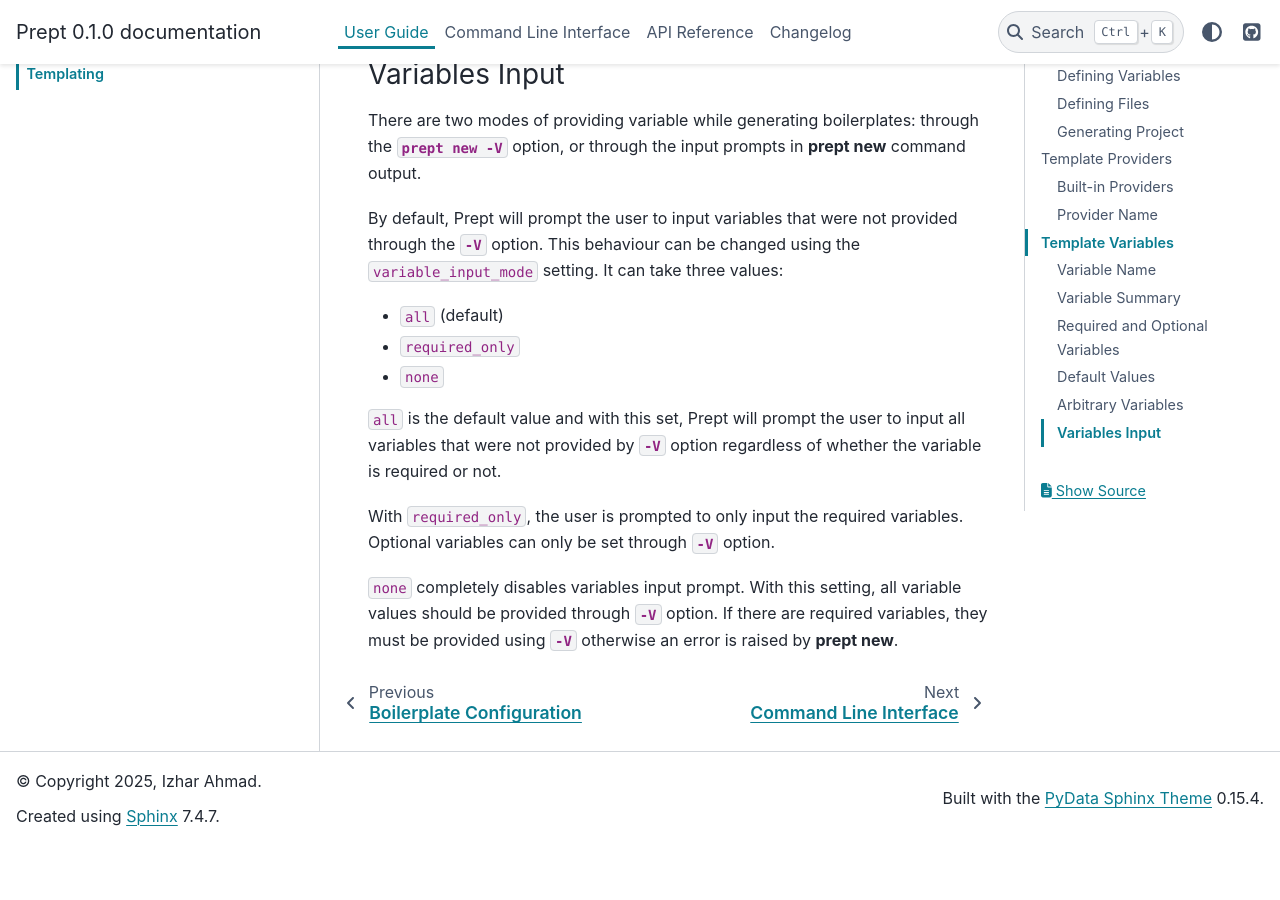
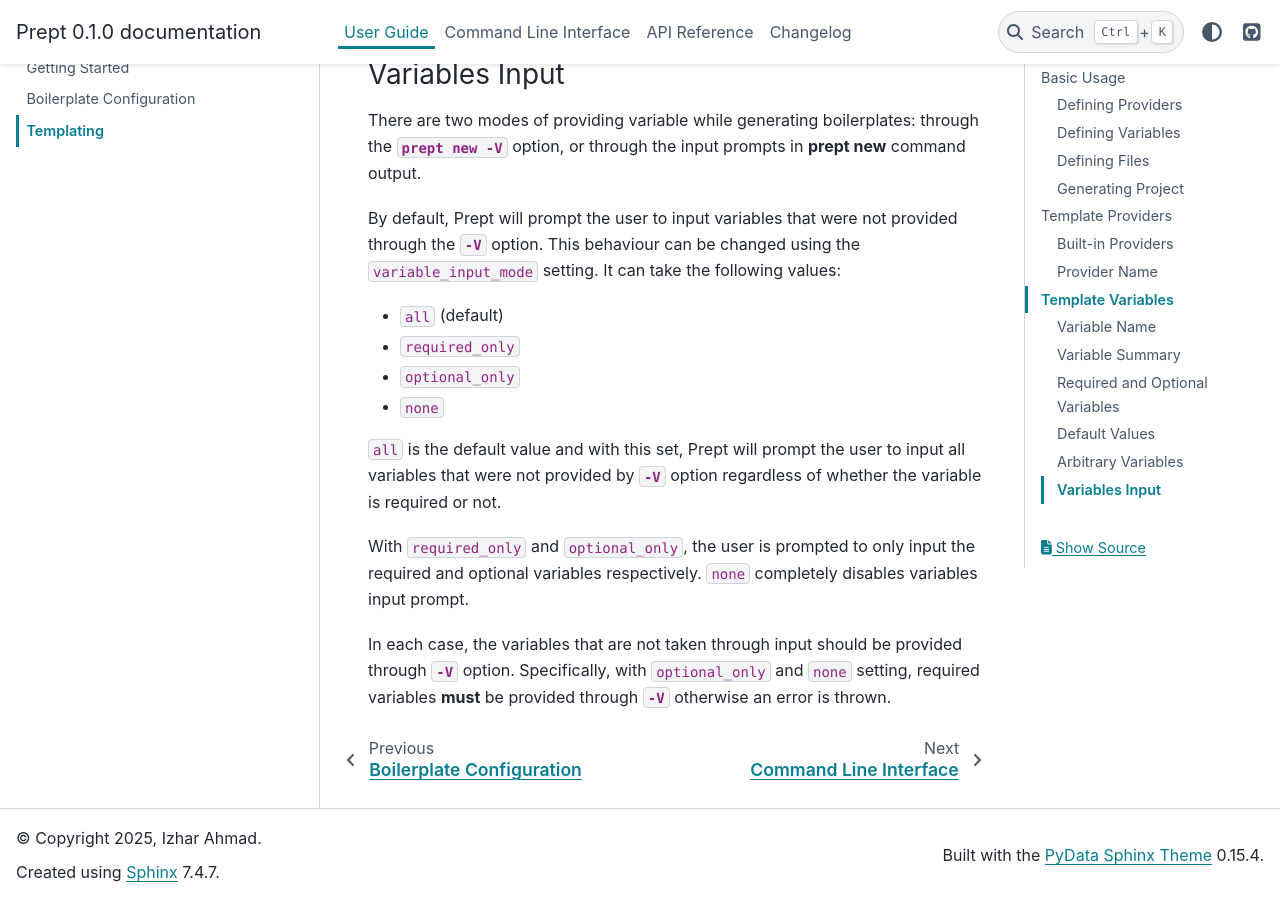
Before and after one commit to izxxr/prept, a Sphinx documentation site: the page built from docs/guide/templating.rst, in a window 1280 px wide and 900 px high, scrolled down 6570 px. Built offline with Sphinx 7.4.7 and the PyData theme 0.15.4, drawn with Linux system fonts in a browser that asks for light colours; before the commit the page ends 7415 px from its top, so only the background shows below that.

Commit message:
Add optional_only variable input mode

```diff
--- a/docs/guide/templating.rst
+++ b/docs/guide/templating.rst
@@ -290,18 +290,19 @@
 through the input prompts in :program:`prept new` command output.
 
 By default, Prept will prompt the user to input variables that were not provided through the :option:`-V <prept new -V>`
-option. This behaviour can be changed using the ``variable_input_mode`` setting. It can take three values:
+option. This behaviour can be changed using the ``variable_input_mode`` setting. It can take the following values:
 
 - ``all`` (default)
 - ``required_only``
+- ``optional_only``
 - ``none``
 
 ``all`` is the default value and with this set, Prept will prompt the user to input all variables that
 were not provided by :option:`-V <prept new -V>` option regardless of whether the variable is required or not.
 
-With ``required_only``, the user is prompted to only input the required variables. Optional variables
-can only be set through :option:`-V <prept new -V>` option.
+With ``required_only`` and ``optional_only``, the user is prompted to only input the required and optional
+variables respectively. ``none`` completely disables variables input prompt.
 
-``none`` completely disables variables input prompt. With this setting, all variable values should
-be provided through :option:`-V <prept new -V>` option. If there are required variables, they must be provided
-using :option:`-V <prept new -V>` otherwise an error is raised by :program:`prept new`.
+In each case, the variables that are not taken through input should be provided through :option:`-V <prept new -V>`
+option. Specifically, with ``optional_only`` and ``none`` setting, required variables **must** be provided through
+:option:`-V <prept new V>` otherwise an error is thrown.
```
Also changed, not shown: 1 other file.
